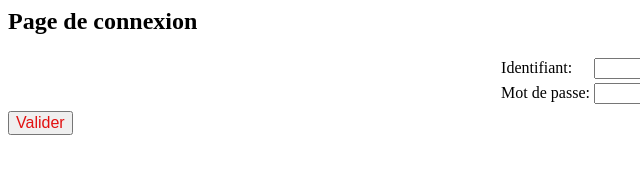
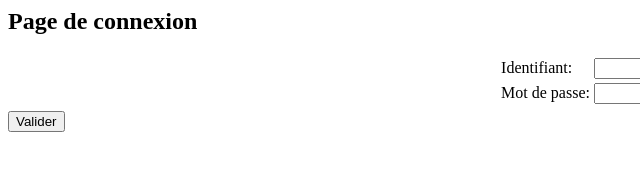
Before and after one commit to evelyne142009/exemple1, a plain HTML site: page index.html in a window 1280 px wide. Shown: the full height of the page, 0-640 px from the left. Drawn offline with Linux system fonts and the light colour scheme.

Commit message:
modifier la couleur du bouton de commande

```diff
--- a/index.html
+++ b/index.html
@@ -40,7 +40,7 @@
 </span></td></tr>
 </table>
 
-<input type="submit" value="Valider" name="Submit" style="color:#E21111;font-size:16px;" />
+<input type="submit" value="Valider" name="Submit"  />
 </form>
 
 
```
